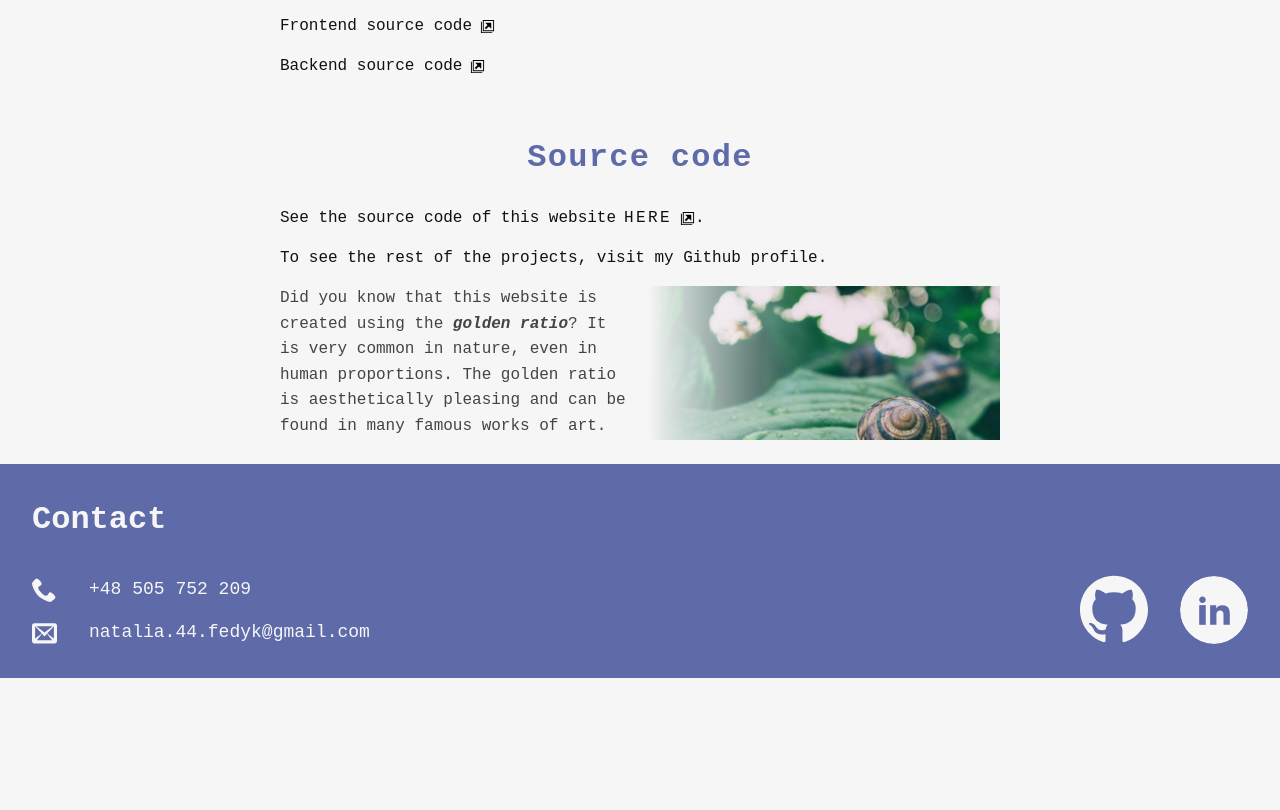
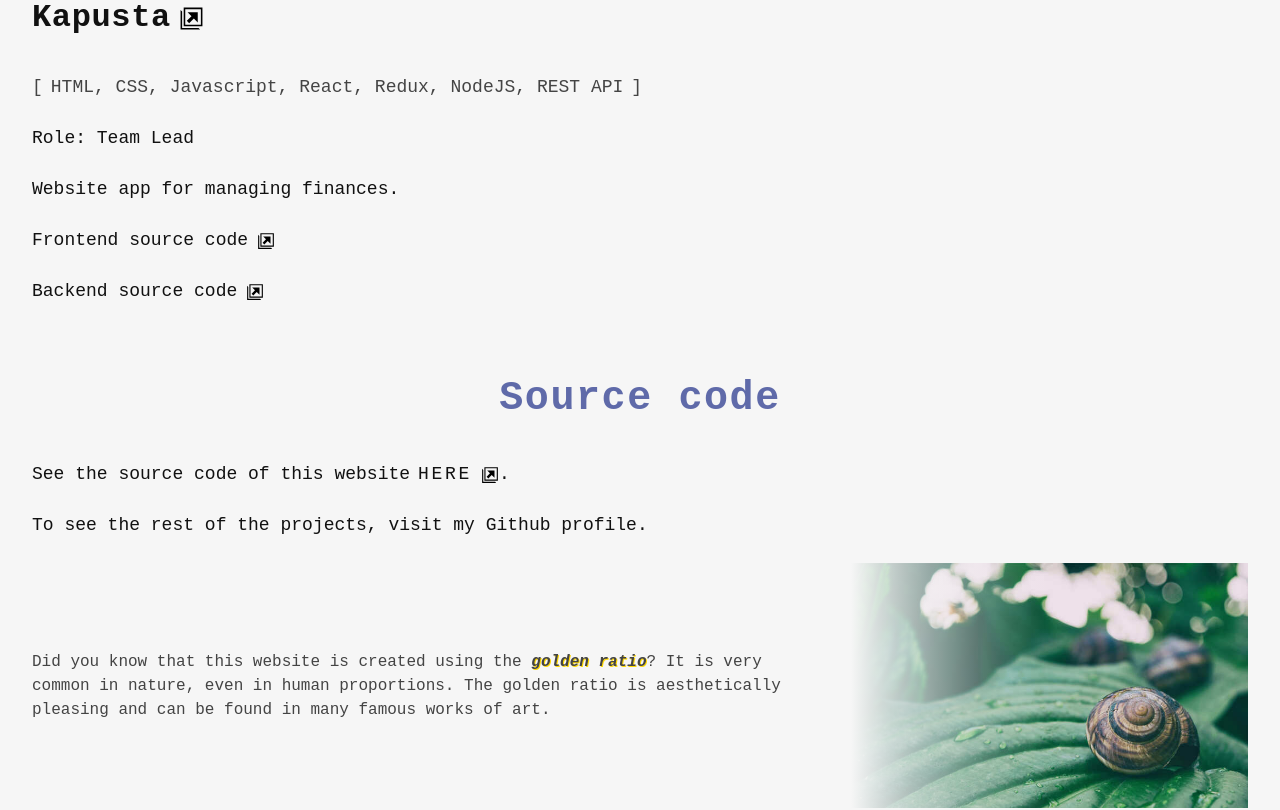
Before and after one commit to Perslay/portfolio, a React (Vite) app: page /portfolio/projects in a window 1280 px wide. Shown: the part 1040-1850 px from the top of the page. Before the commit the page ends 1718 px from the top, so only its background shows below. Built offline with nearby package versions, Linux system fonts and the light colour scheme.

Commit message:
Projects big screen styles
Styles on Projects page for screen sizes of at least 1280px wide. Change in the display of the fun fact picture.

```diff
--- a/src/pages/Projects/Projects.module.css
+++ b/src/pages/Projects/Projects.module.css
@@ -146,6 +146,12 @@
   width: 0;
 }
 
+.sourceCodeList {
+  display: flex;
+  flex-direction: column;
+  gap: 1rem;
+}
+
 .websiteSource {
   align-items: center;
   display: inline-flex;
@@ -172,47 +178,54 @@
   width: 100%;
 }
 
-.sourceCodeList {
-  display: flex;
-  flex-direction: column;
-  gap: 1rem;
+.funFactContainer {
+  position: relative;
 }
 
-.funFactContainer {
-  position: relative;
+.imageContainer {
+  position: absolute;
+  top: 0;
+  width: 100%;
+  height: 100%;
+  z-index: -1;
 }
 
 .funFactImg {
   background-image: url("/portfolio/images/snail.jpg");
   background-size: cover;
-  height: 100%;
-  position: absolute;
+  height: inherit;
   width: 100%;
-  z-index: -1;
 }
 
-.funFactBg {
+@media only screen and (min-resolution: 2dppx) {
+  .funFactImg {
+    background-image: url("/portfolio/images/snail@2x.jpg");
+  }
+}
+
+.funFactLight {
   background: var(--color-white);
   background: linear-gradient(
-    90deg,
-    var(--color-white) 60%,
+    95deg,
+    var(--color-white) 65%,
     var(--color-transparent) 100%
   );
-  height: 100%;
+  height: inherit;
   position: absolute;
-  width: 100%;
-  z-index: -1;
+  top: 0;
+  width: inherit;
 }
 
 .funFact {
   color: var(--color-gray);
   font-size: 14px;
-  padding: 0.5rem 0.5rem 0.5rem 0;
+  padding: 0.5rem 0;
   width: 75%;
 }
 
 .emphasis {
   font-weight: bold;
+  text-shadow: 1px 1px 0 var(--color-gold);
 }
 
 @media screen and (min-width: 768px) {
@@ -264,38 +277,106 @@
     gap: 1rem;
   }
 
-  /* .sourceCodeList {
+  .funFactContainer {
+    align-items: center;
+    display: flex;
     gap: 1rem;
-  } */
+  }
+
+  .imageContainer {
+    position: relative;
+    width: 352px;
+  }
 
   .funFactImg {
-    background-image: url("/portfolio/images/snail.jpg");
-    background-size: cover;
-    height: 100%;
-    position: absolute;
-    transform: translateX(368px);
-    width: 352px;
-    z-index: -1;
+    height: 218px;
+    width: inherit;
   }
 
-  .funFactBg {
+  .funFactLight {
     background: var(--color-white);
     background: linear-gradient(
       90deg,
-      var(--color-white) 0,
+      var(--color-white) 0%,
       var(--color-transparent) 50%
     );
-    height: 100%;
-    position: absolute;
-    transform: translateX(368px);
-    width: 352px;
-    z-index: -1;
   }
 
   .funFact {
     font-size: 16px;
-    line-height: 1.6;
     padding: 0;
-    width: 352px;
   }
 }
+
+@media screen and (min-width: 1280px) {
+  .projects {
+    padding: 2rem;
+    width: 1280px;
+  }
+
+  .heading {
+    margin-bottom: 2rem;
+  }
+
+  .firstHeading {
+    font-size: 4em;
+  }
+
+  .section {
+    margin-bottom: 4rem;
+  }
+
+  .secondHeading {
+    font-size: 2.5em;
+  }
+
+  .groupProjectsText {
+    margin-bottom: 3rem;
+  }
+
+  .projectsList {
+    gap: 3rem;
+  }
+
+  .projectLink {
+    margin-bottom: 2rem;
+  }
+
+  .thirdHeading {
+    font-size: 2em;
+  }
+
+  .projectLink .linkIcon {
+    height: 25px;
+    width: 25px;
+  }
+
+  .projectDetails {
+    font-size: 18px;
+    gap: 1.5rem;
+  }
+
+  .projectSource .linkIcon,
+  .sourceContainer .linkIcon {
+    height: 18px;
+    width: 18px;
+  }
+
+  .sourceCodeList {
+    font-size: 18px;
+    gap: 1.5rem;
+  }
+
+  .funFactContainer {
+    gap: 1.5rem;
+  }
+
+  .imageContainer {
+    width: 397px;
+  }
+
+  .funFactImg {
+    height: 245px;
+    width: inherit;
+  }
+}
--- a/src/pages/Projects/Projects.tsx
+++ b/src/pages/Projects/Projects.tsx
@@ -159,8 +159,6 @@ const Projects = () => {
           </li>
           <li>To see the rest of the projects, visit my Github profile.</li>
           <li className={css.funFactContainer}>
-            <div className={css.funFactImg}></div>
-            <div className={css.funFactBg}></div>
             <p className={css.funFact}>
               Did you know that this website is created using the{" "}
               <em className={css.emphasis}>golden ratio</em>? It is very common
@@ -168,6 +166,10 @@ const Projects = () => {
               aesthetically pleasing and can be found in many famous works of
               art.
             </p>
+            <div className={css.imageContainer}>
+              <div className={css.funFactImg}></div>
+              <div className={css.funFactLight}></div>
+            </div>
           </li>
         </ul>
       </section>
```
